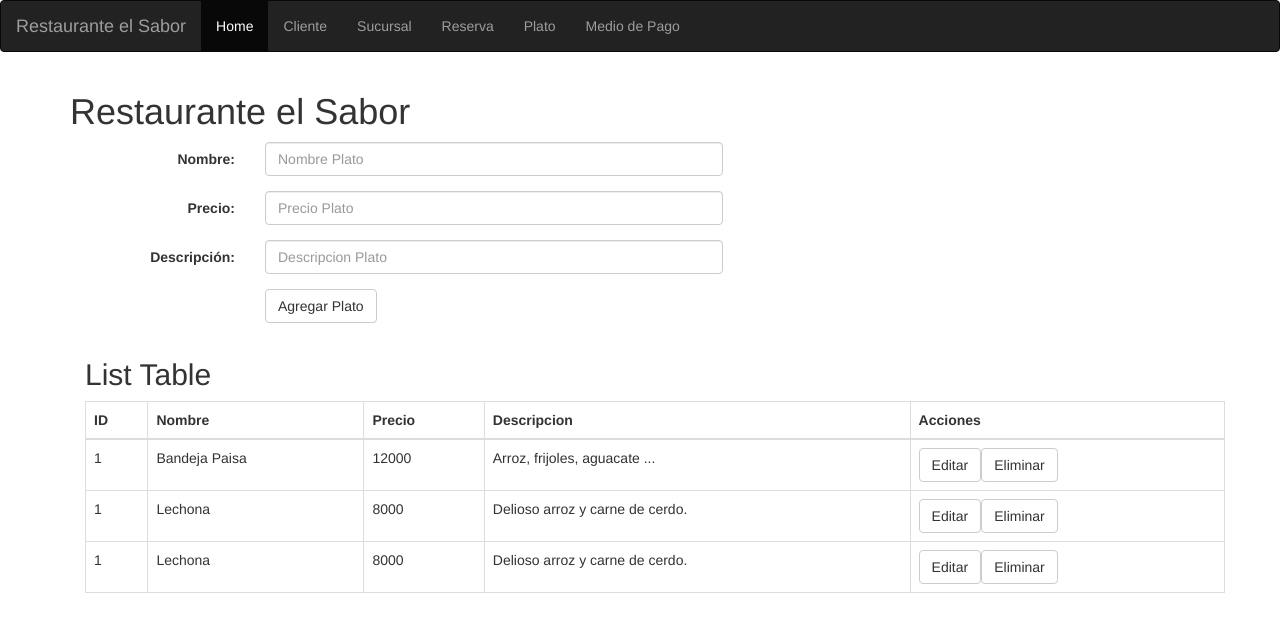
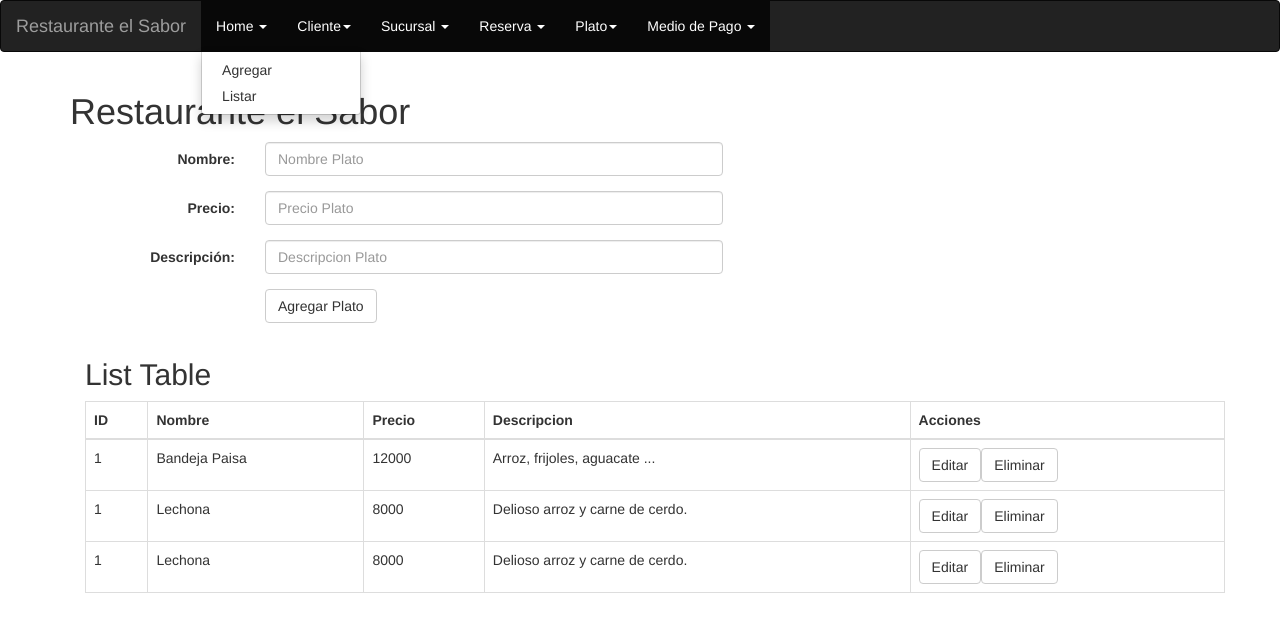
Before and after one commit to igomez10/prueba, a website: page RestauranteElSabor/src/main/webapp/index.html in a window 1280 px wide. Both pictures are taken after a click on the link "Home". Drawn offline with nearby package versions, Linux system fonts and the light colour scheme; some packages are replaced by stand-ins of ours.

Commit message:
"Hice los dropdown menu con jQuery"

```diff
--- a/RestauranteElSabor/src/main/webapp/index.html
+++ b/RestauranteElSabor/src/main/webapp/index.html
@@ -16,18 +16,48 @@
     </head>
  <body>
 
+
 <nav class="navbar navbar-inverse">
   <div class="container-fluid">
     <div class="navbar-header">
       <a class="navbar-brand" href="#">Restaurante el Sabor</a>
     </div>
     <ul class="nav navbar-nav">
-      <li class="active"><a href="#">Home</a></li>
-      <li><a href="#">Cliente</a></li>
-      <li><a href="#">Sucursal</a></li>
-      <li><a href="#">Reserva</a></li>
-      <li><a href="#">Plato</a></li>
-      <li><a href="#">Medio de Pago</a></li>
+
+        <li class="active dropdown"><a class="dropdown-toggle" data-toggle="dropdown">Home <span class="caret"></span></a>
+            <ul class="dropdown-menu">
+                <li><a ui-sref="cityCreate">Agregar</a></li>
+                <li><a ui-sref="citiesList">Listar</a></li>
+            </ul>
+        </li>
+
+      <li class="active dropdown"><a class="dropdown-toggle" data-toggle="dropdown">Cliente<span class="caret"></span></a>
+            <ul class="dropdown-menu">
+                <li><a ui-sref="cityCreate">Agregar</a></li>
+                <li><a ui-sref="citiesList">Listar</a></li>
+            </ul>
+      </li>
+
+      <li class="active dropdown"><a class="dropdown-toggle" data-toggle="dropdown">Sucursal <span class="caret"></span></a>
+       <ul class="dropdown-menu">
+                <li><a ui-sref="cityCreate">Agregar</a></li>
+                <li><a ui-sref="citiesList">Listar</a></li>
+            </ul></li>
+      <li class="active dropdown"><a class="dropdown-toggle" data-toggle="dropdown">Reserva <span class="caret"></span></a>
+       <ul class="dropdown-menu">
+                <li><a ui-sref="cityCreate">Agregar</a></li>
+                <li><a ui-sref="citiesList">Listar</a></li>
+            </ul></li>
+      <li class="active dropdown"><a class="dropdown-toggle" data-toggle="dropdown">Plato<span class="caret"></span></a>
+       <ul class="dropdown-menu">
+                <li><a ui-sref="cityCreate">Agregar</a></li>
+                <li><a ui-sref="citiesList">Listar</a></li>
+            </ul></li>
+      <li class="active dropdown"><a class="dropdown-toggle" data-toggle="dropdown">Medio de Pago <span class="caret"></span></a>
+       <ul class="dropdown-menu">
+                <li><a ui-sref="cityCreate">Agregar</a></li>
+                <li><a ui-sref="citiesList">Listar</a></li>
+            </ul></li>
     </ul>
   </div>
 </nav>
```
